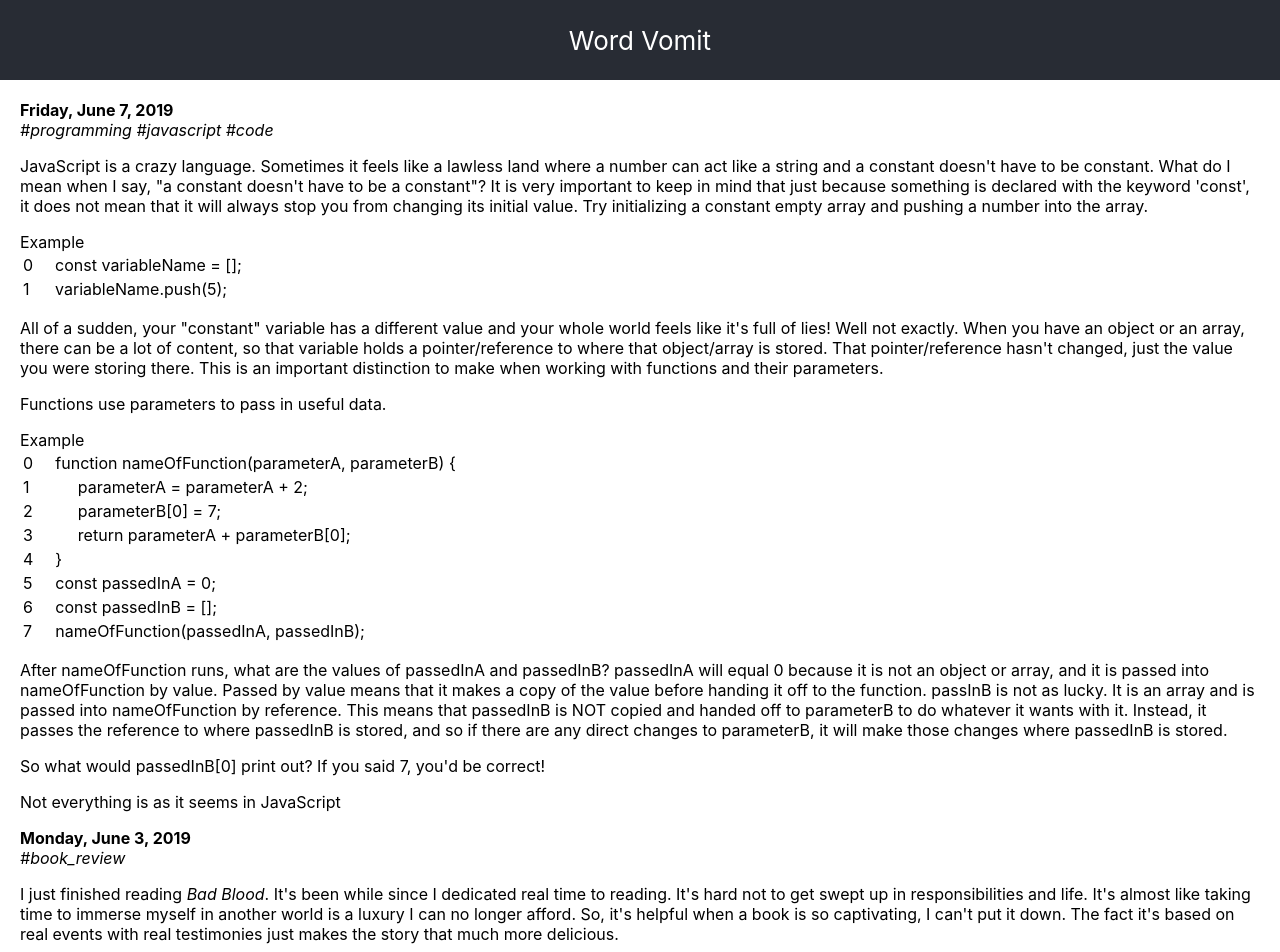
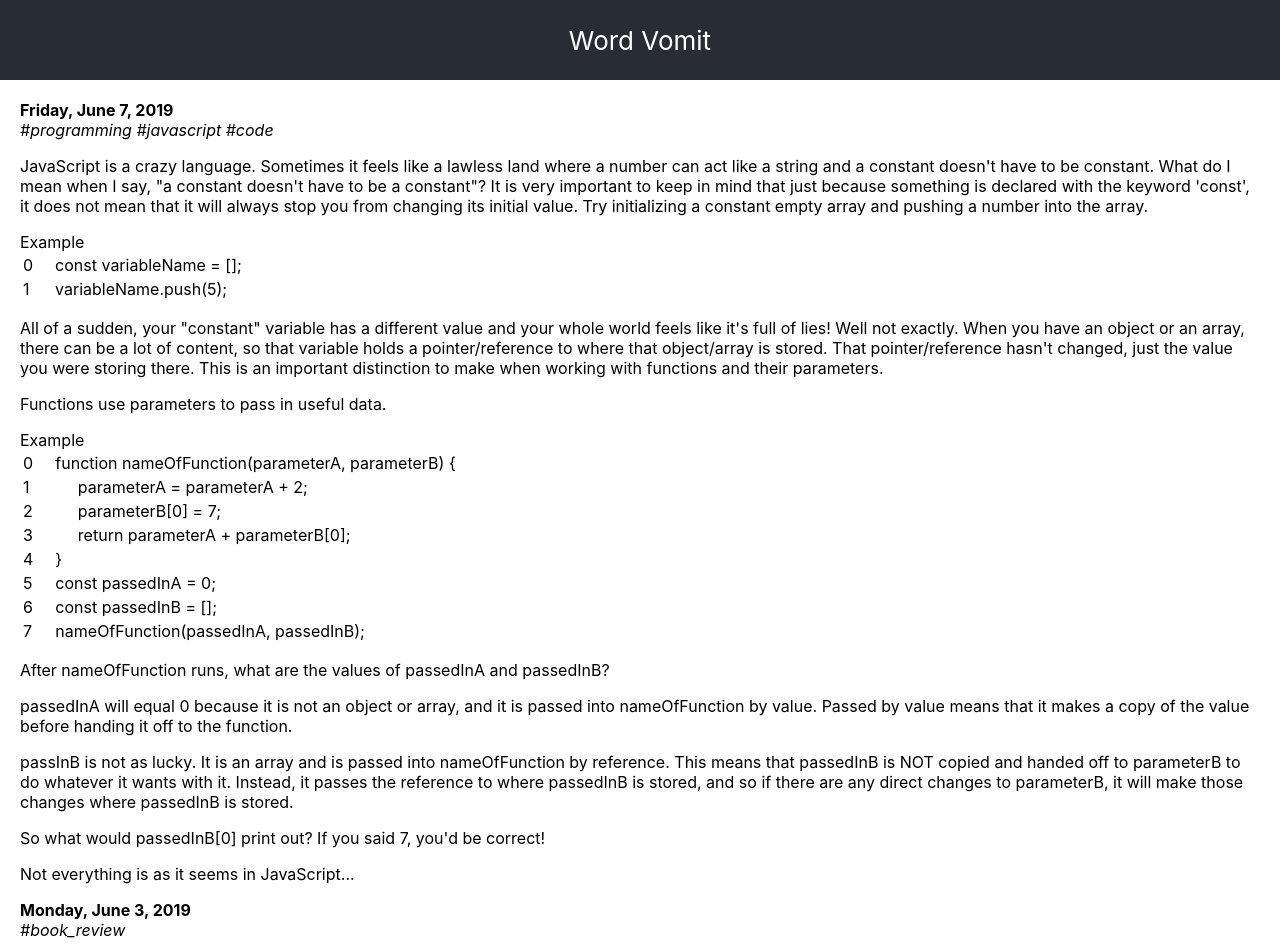
Before and after one commit to joheec/word-vomit, a React (Create React App) app: page / in a window 1280 px wide. Shown: the top 952 px of the page. Built offline with nearby package versions, Linux system fonts and the light colour scheme.

Commit message:
Format entry 2

```diff
--- a/src/posts/20190607.js
+++ b/src/posts/20190607.js
@@ -39,9 +39,11 @@ function Post() {
         <p>All of a sudden, your "constant" variable has a different value and your whole world feels like it's full of lies! Well not exactly. When you have an object or an array, there can be a lot of content, so that variable holds a pointer/reference to where that object/array is stored. That pointer/reference hasn't changed, just the value you were storing there. This is an important distinction to make when working with functions and their parameters.</p>
         <p>Functions use parameters to pass in useful data.</p>
         <Code lines={code.snippetB} title="Example" />
-        <p>After nameOfFunction runs, what are the values of passedInA and passedInB? passedInA will equal 0 because it is not an object or array, and it is passed into nameOfFunction by value. Passed by value means that it makes a copy of the value before handing it off to the function. passInB is not as lucky. It is an array and is passed into nameOfFunction by reference. This means that passedInB is NOT copied and handed off to parameterB to do whatever it wants with it. Instead, it passes the reference to where passedInB is stored, and so if there are any direct changes to parameterB, it will make those changes where passedInB is stored.</p>
+        <p>After nameOfFunction runs, what are the values of passedInA and passedInB?</p>
+        <p>passedInA will equal 0 because it is not an object or array, and it is passed into nameOfFunction by value. Passed by value means that it makes a copy of the value before handing it off to the function.</p>
+        <p>passInB is not as lucky. It is an array and is passed into nameOfFunction by reference. This means that passedInB is NOT copied and handed off to parameterB to do whatever it wants with it. Instead, it passes the reference to where passedInB is stored, and so if there are any direct changes to parameterB, it will make those changes where passedInB is stored.</p>
         <p>So what would passedInB[0] print out? If you said 7, you'd be correct!</p>
-        <p>Not everything is as it seems in JavaScript</p>
+        <p>Not everything is as it seems in JavaScript...</p>
       </Entry>
     </div>
   );
```
